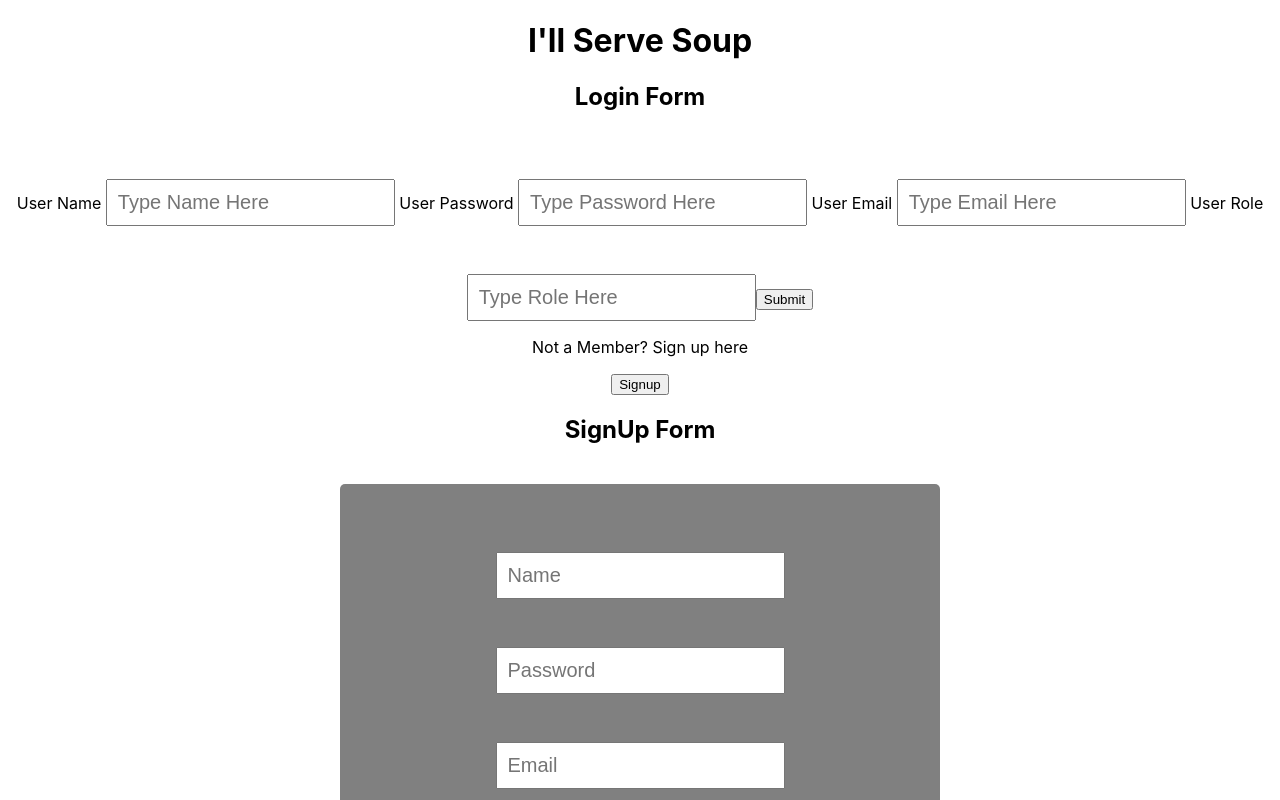
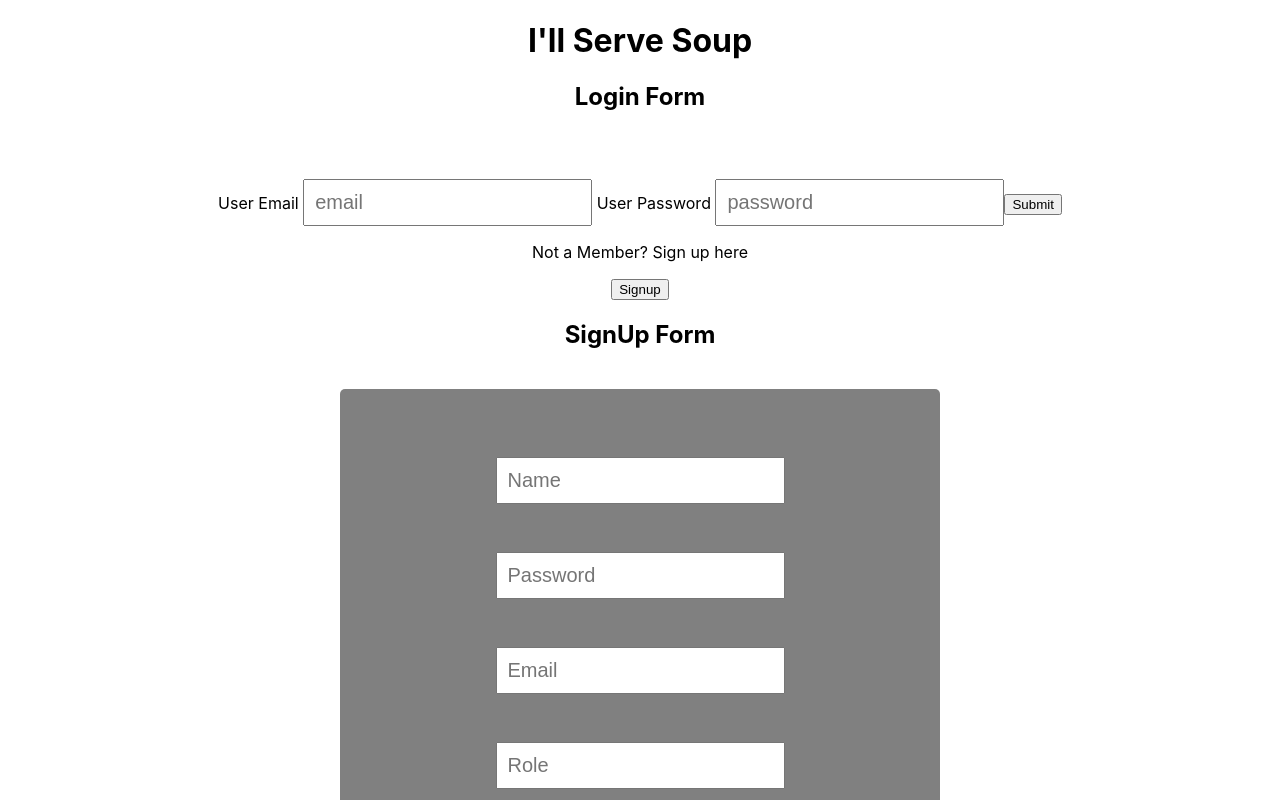
Before and after one commit to build-i-ll-serve-soup/Frontend, a React (Create React App) app in the folder i-ll-serve-soup/: page / in a window 1280 px wide. Shown: the top 800 px of the page. Built offline with nearby package versions, Linux system fonts and the light colour scheme.

Commit message:
User can login and save a token in local storage

```diff
--- a/i-ll-serve-soup/src/components/Login.js
+++ b/i-ll-serve-soup/src/components/Login.js
@@ -1,46 +1,62 @@
-import React, {useState} from "react";
+import React, { useState } from "react";
+import axios from "axios";
 
+const deployedUrl = "https://bw-ill-serve-soup.herokuapp.com";
+const localUrl = "http://localhost:5000";
 
 const Login = props => {
-
-    const [user, setUser] = useState("")
+  const [user, setUser] = useState("");
 
   const changeHandler = event => {
     // console.log(event)
-        setUser({...user, [event.target.name]: event.target.value})
-    }
+    setUser({ ...user, [event.target.name]: event.target.value });
+  };
+
+  console.log(user);
 
   const submitForm = event => {
-        console.log(event)
+    // console.log(event);
     event.preventDefault();
+    axios
+      .post(`${deployedUrl}/api/users/login`, user)
+      .then(res => {
+        console.log(res.data);
+        localStorage.setItem("JWT", res.data.token);
+      })
+      .catch(err => {
+        console.log("Error:", err);
+      });
+
     // const newUser = {
     //     ...user,
     //     id:Date.now()
     // }
     // props.addNewUser(user);
     // console.log(newUser)
-    }
+  };
 
-    return(
+  //username and password are the only fields required to login
+
+  return (
     <div>
-        <form onSubmit = {submitForm}>
-            <label htmlFor = "name">  User Name </label>
+      <form onSubmit={submitForm}>
+        <label htmlFor="name"> User Email </label>
         <input
           type="text"
-                name="name"
-                placeholder="Type Name Here"
+          name="email"
+          placeholder="email"
           value={user.name}
           onChange={changeHandler}
         />
-                 <label htmlFor = "password">  User Password </label>
+        <label htmlFor="password"> User Password </label>
         <input
           type="text"
           name="password"
-                placeholder="Type Password Here"
-                value={user.name}
+          placeholder="password"
+          value={user.password}
           onChange={changeHandler}
         />
-             <label htmlFor = "email">  User Email </label>
+        {/* <label htmlFor = "email">  User Email </label>
                  <input
                 type="email"
                 name="email"
@@ -55,12 +71,12 @@ const Login = props => {
                 placeholder="Type Role Here"
                 value={user.role}
                 onChange={changeHandler}
-                />
+                /> */}
         <button type="submit">Submit</button>
       </form>
       <p>Not a Member? Sign up here</p>
       <button>Signup</button>
     </div>
-    )
-}
-export default Login
+  );
+};
+export default Login;
--- a/i-ll-serve-soup/src/components/Signup.js
+++ b/i-ll-serve-soup/src/components/Signup.js
@@ -29,7 +29,7 @@ const Signup = ({ values, status }) => {
   const submitHandler = e => {
     e.preventDefault();
     axios
-      .post(`${deployedUrl}/api/users/register`, user)
+      .post(`${localUrl}/api/users/register`, user)
       .then(res => {
         console.log(res.status);
       })
```
Lines whose indentation alone changed are shown as unchanged.
